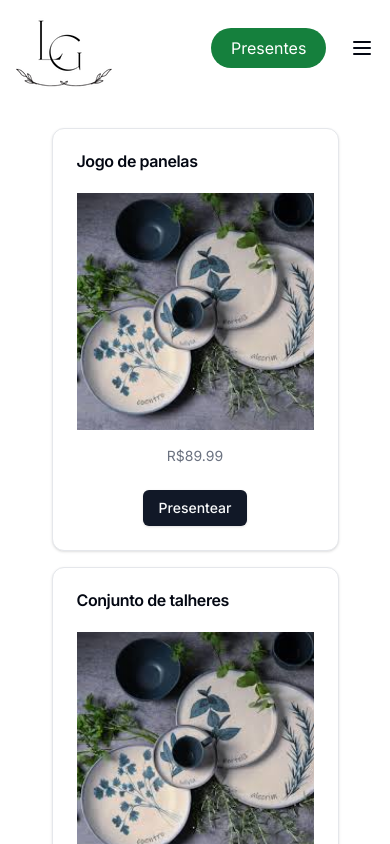
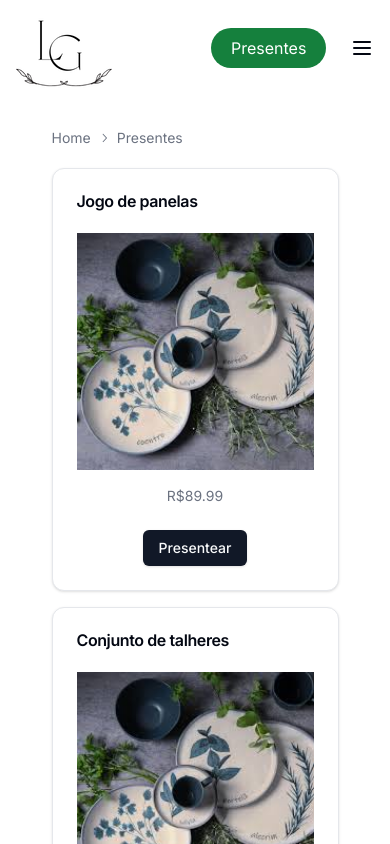
Before and after one commit to gnovaisx/leticia.guilherme, a Next.js app: page /presentes in a window 390 px wide. Shown: the top 844 px of the page. Built offline with nearby package versions, Linux system fonts and the light colour scheme.

Commit message:
responsive gift page and ceromonial page

```diff
--- a/app/cerimonia/page.tsx
+++ b/app/cerimonia/page.tsx
@@ -22,11 +22,22 @@ export default function Cerimonia() {
           </BreadcrumbList>
         </Breadcrumb>
       </div>
-      <div className="">
+      <div className="grid grid-cols-1 lg:grid-cols-2 gap-8 w-full">
         <div>
-          <p>A cerimônia ocorrerá no restaurante e trattoria Nonno Vitório</p>
+          <h1 className="text-lg font-bold">Nosso sonho</h1>
+          <p className="text-slate-400 italic">
+            "O amor é a única coisa que cresce a medida que se reparte"
+          </p>
+          <span className="text-sm text-slate-600">
+            (LIVRO: O Pequeno Príncipe)
+          </span>
+          <p className="mt-4">
+            A cerimônia e celebração irão ocorrer no dia 22 de junho de 2024 às
+            12:00 no Restaurante Nonno Vitório Trattoria.
+          </p>
+          <p>Aguardamos ansiosamente a presença de todos.</p>
         </div>
-        <div className="w-full">
+        <div className="flex self-center justify-end">
           <iframe
             src="https://www.google.com/maps/embed?pb=!1m18!1m12!1m3!1d3682.1995632517715!2d-47.199552523746156!3d-22.646346879439193!2m3!1f0!2f0!3f0!3m2!1i1024!2i768!4f13.1!3m3!1m2!1s0x94c893445fbaac77%3A0x72c05435323f738c!2sNonno%20Vit%C3%B3rio%20Trattoria%20%7C%20Restaurante!5e0!3m2!1spt-BR!2sbr!4v1714752564236!5m2!1spt-BR!2sbr"
             style={{ border: 0, width: "600px", height: "450px" }}
--- a/app/presentes/[id]/page.tsx
+++ b/app/presentes/[id]/page.tsx
@@ -47,8 +47,7 @@ export default function GiftDetails({ params }: IGiftDetails) {
         <div className="text-3xl font-bold tracking-tighter sm:text-4xl">
           {giftSelected?.title}
         </div>
-        <div className="flex items-center">
-          <div className="mt-10 lg:mt-6 lg:col-start-2 lg:row-start-2 lg:self-center flex flex-col lg:flex-row gap-4">
+        <div className="mt-4 grid grid-cols-1 lg:grid-cols-2 gap-8 w-full">
           <div className="h-[350px] lg:h-[600px]">
             <Image
               src={pratos}
@@ -56,8 +55,7 @@ export default function GiftDetails({ params }: IGiftDetails) {
               className="rounded-md object-cover h-full w-full"
             />
           </div>
-
-            <div className="">
+          <div className="lg:flex lg:flex-col items-center justify-center">
             <p className="text-center mb-2">R$ {giftSelected?.price}/cota</p>
             <PriceButtons params={{ price: giftSelected?.price ?? 99.99 }} />
             <DrawerQrCode name={giftSelected?.title ?? ""} />
@@ -65,6 +63,5 @@ export default function GiftDetails({ params }: IGiftDetails) {
         </div>
       </div>
     </div>
-    </div>
   );
 }
--- a/app/presentes/page.tsx
+++ b/app/presentes/page.tsx
@@ -1,9 +1,29 @@
 import GiftCards from "@/components/Gifts/Cards";
+import {
+  Breadcrumb,
+  BreadcrumbItem,
+  BreadcrumbLink,
+  BreadcrumbList,
+  BreadcrumbSeparator,
+} from "@/components/ui/breadcrumb";
 import giftCardsData from "@/lib/data";
 
 export default function Presentes() {
   return (
     <div className="w-[90%] m-auto p-8">
+      <div className="h-[40px]">
+        <Breadcrumb>
+          <BreadcrumbList>
+            <BreadcrumbItem>
+              <BreadcrumbLink href="/">Home</BreadcrumbLink>
+            </BreadcrumbItem>
+            <BreadcrumbSeparator />
+            <BreadcrumbItem>
+              <BreadcrumbLink href="/presentes">Presentes</BreadcrumbLink>
+            </BreadcrumbItem>
+          </BreadcrumbList>
+        </Breadcrumb>
+      </div>
       <div className="flex flex-wrap gap-4 items-center justify-center">
         {giftCardsData.map((gift) => {
           return (
```
Lines whose indentation alone changed are shown as unchanged.
